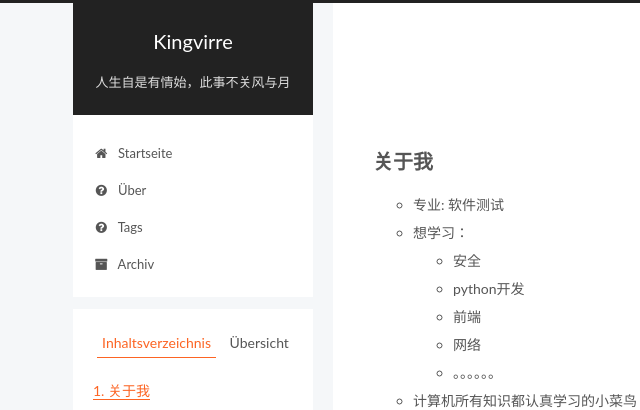
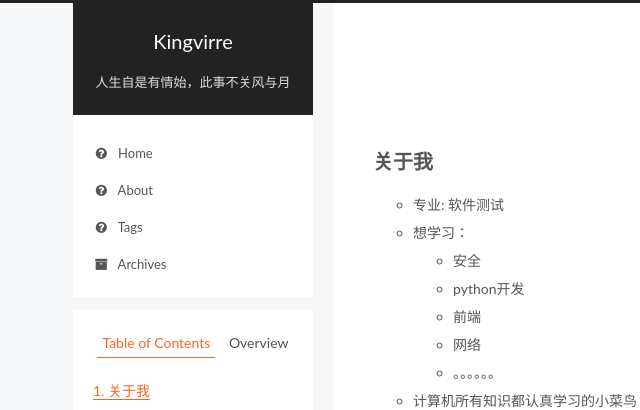
Before and after one commit to 18829285108/18829285108.github.io, a plain HTML site: page about/index.html in a window 1280 px wide. Shown: the top 410 px of the page, 87-727 px from the left. Drawn offline with Linux system fonts and the light colour scheme; some packages are replaced by stand-ins of ours; a script that the page names is missing.

Commit message:
Site updated: 2018-01-26 11:36:33

```diff
--- a/about/index.html
+++ b/about/index.html
@@ -183,9 +183,9 @@
         <li class="menu-item menu-item-home">
           <a href="/" rel="section">
 
-              <i class="menu-item-icon fa fa-fw fa-home"></i> <br />
+              <i class="menu-item-icon fa fa-fw fa-question-circle"></i> <br />
 
-            Startseite
+            Home
           </a>
         </li>
 
@@ -195,7 +195,7 @@
 
               <i class="menu-item-icon fa fa-fw fa-question-circle"></i> <br />
 
-            Über
+            About
           </a>
         </li>
 
@@ -215,7 +215,7 @@
 
               <i class="menu-item-icon fa fa-fw fa-archive"></i> <br />
 
-            Archiv
+            Archives
           </a>
         </li>
 
@@ -314,10 +314,10 @@
 
         <ul class="sidebar-nav motion-element">
           <li class="sidebar-nav-toc sidebar-nav-active" data-target="post-toc-wrap">
-            Inhaltsverzeichnis
+            Table of Contents
           </li>
           <li class="sidebar-nav-overview" data-target="site-overview-wrap">
-            Übersicht
+            Overview
           </li>
         </ul>
 
--- a/css/main.css
+++ b/css/main.css
@@ -1919,7 +1919,7 @@ img:hover {
   width: 4px;
   height: 4px;
   border-radius: 50%;
-  background: #9366de;
+  background: #b578ad;
 }
 .links-of-blogroll {
   font-size: 13px;
```
Also changed, not shown: tags/index.html (+5 -5 lines).
